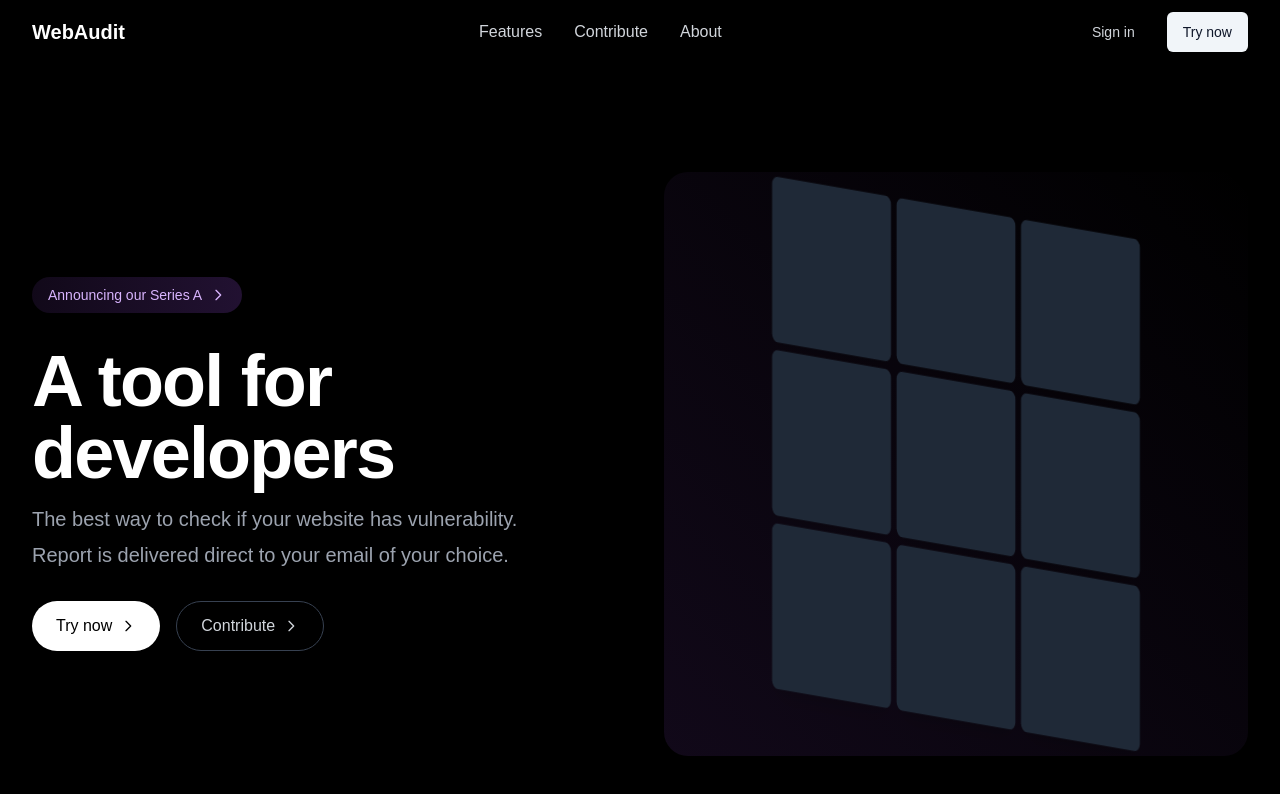
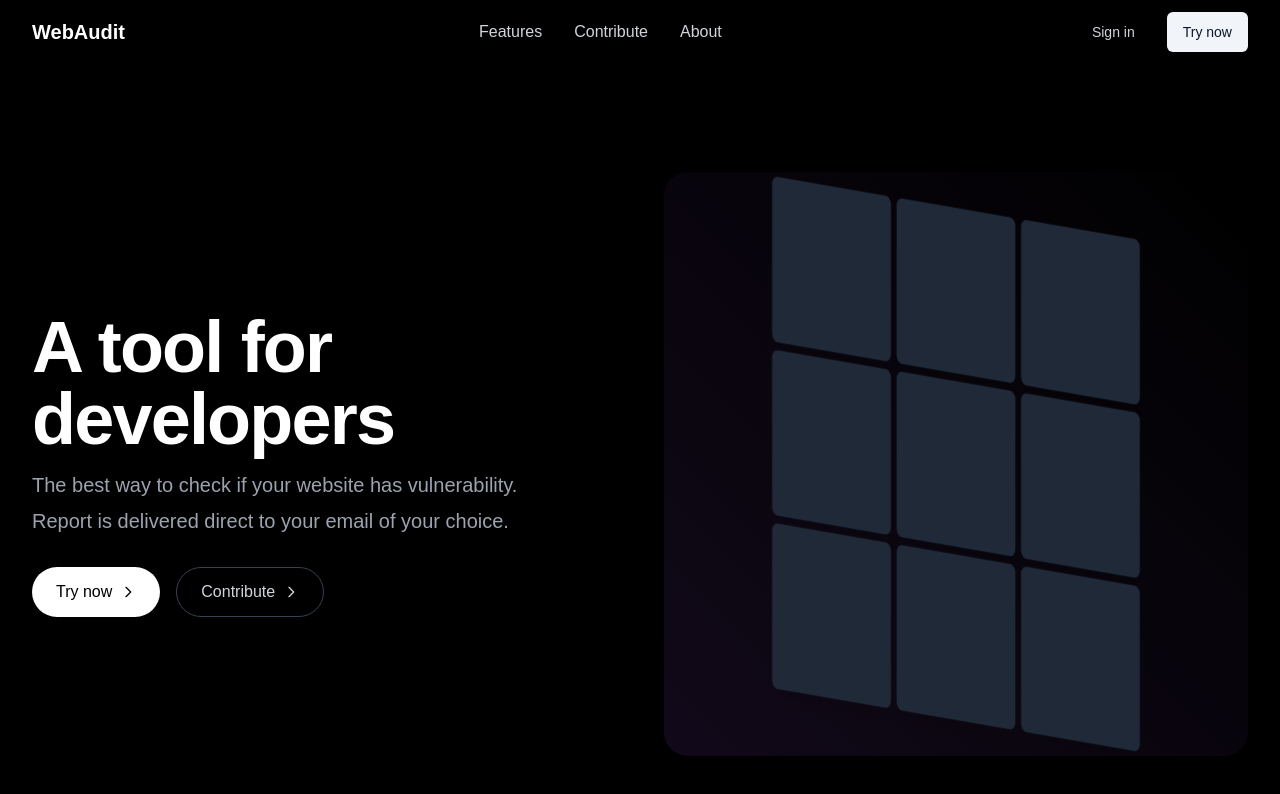
Before and after one commit to marksikaundi/InSyst, a Next.js app: page / in a window 1280 px wide. Shown: the top 794 px of the page. Built offline with nearby package versions, Linux system fonts and the light colour scheme.

Commit message:
refactor: comment out unused inline-flex div in Hero component for cleaner code

```diff
--- a/app/page.tsx
+++ b/app/page.tsx
@@ -4,7 +4,7 @@ export default function Hero() {
       <div className="max-w-7xl mx-auto px-4 sm:px-6 lg:px-8 py-12 md:py-24">
         <div className="grid lg:grid-cols-2 gap-12 items-center">
           <div className="space-y-8">
-            <div className="inline-flex">
+            {/* <div className="inline-flex">
               <a
                 href="#"
                 className="inline-flex items-center gap-2 text-sm bg-gradient-to-r from-purple-500/10 to-purple-500/20 text-purple-300 px-4 py-2 rounded-full hover:from-purple-500/20 hover:to-purple-500/30 transition-colors"
@@ -24,7 +24,7 @@ export default function Hero() {
                   />
                 </svg>
               </a>
-            </div>
+            </div> */}
 
             <div className="space-y-4">
               <h1 className="text-4xl md:text-6xl lg:text-7xl font-bold text-white tracking-tight">
```
